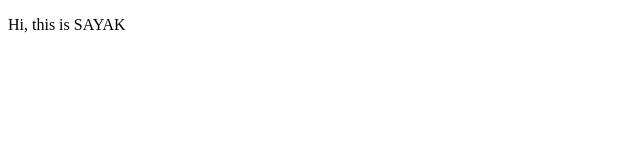
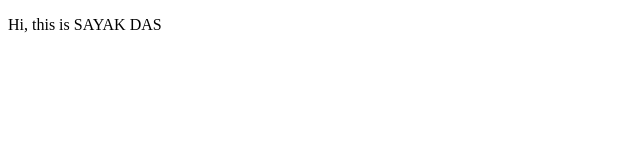
Before and after one commit to Human-ctrl-ai/Prac-Version-Control-, a plain HTML site: page index.html in a window 1280 px wide. Shown: the full height of the page, 0-640 px from the left. Drawn offline with Linux system fonts and the light colour scheme.

Commit message:
Small corrections; ignore editor backups

```diff
--- a/index.html
+++ b/index.html
@@ -6,6 +6,6 @@
     <title>Document</title>
 </head>
 <body>
-    <p>Hi, this is SAYAK</p>
+    <p>Hi, this is SAYAK DAS</p>
 </body>
 </html>
```
